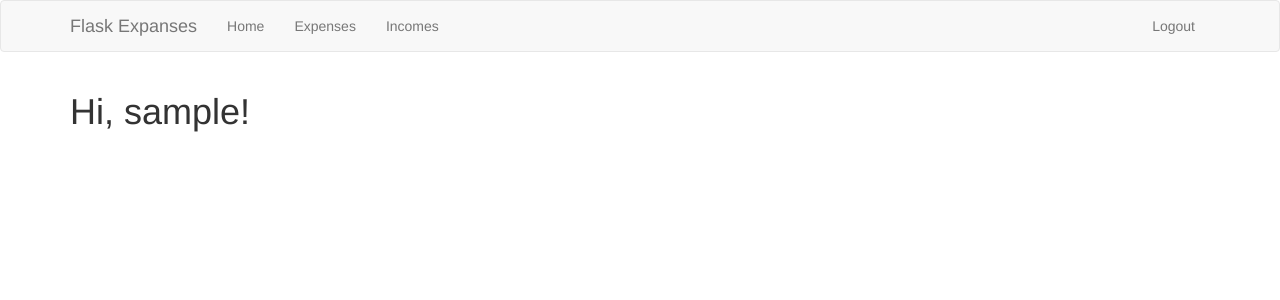
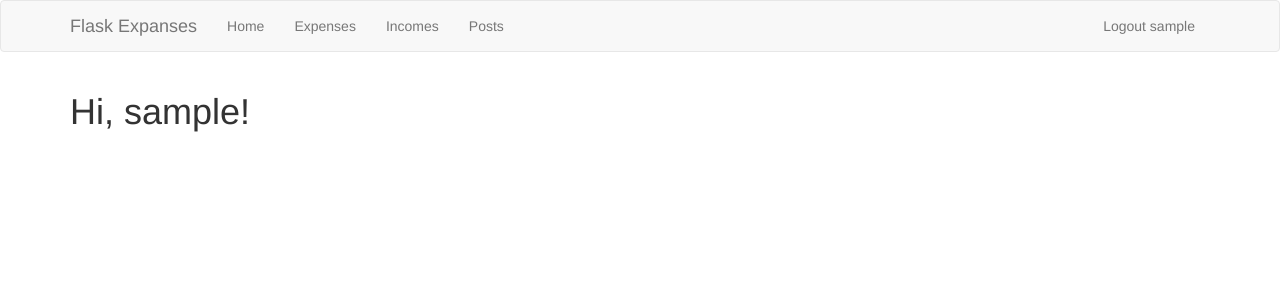
Before and after one commit to dkeza/flaskexpenses, a Flask app: page / in a window 1280 px wide. Shown: the top 300 px of the page. Run offline with Flask 2, Linux system fonts and the light colour scheme; the visitor is signed in with stand-in values (Sample User, id 1); data comes from the database, SQL or seed files in the repository; some libraries are stand-ins or nearby versions.

Commit message:
Add posts page. Show user name on nav bar.

```diff
--- a/app/routes.py
+++ b/app/routes.py
@@ -84,3 +84,8 @@ def expenses():
 @login_required
 def incomes():
     return render_template('incomes.html', title='Incomes')
+
+@app.route('/posts', methods=['GET', 'POST'])
+@login_required
+def posts():
+    return render_template('posts.html', title='Posts')
--- a/app/templates/base.html
+++ b/app/templates/base.html
@@ -33,12 +33,13 @@
                     <li><a href="{{ url_for('index') }}">Home</a></li>
                     <li><a href="{{ url_for('expenses') }}">Expenses</a></li>
                     <li><a href="{{ url_for('incomes') }}">Incomes</a></li>
+                    <li><a href="{{ url_for('posts') }}">Posts</a></li>
                 </ul>
                 <ul class="nav navbar-nav navbar-right">
                     {% if current_user.is_anonymous %}
                     <li><a href="{{ url_for('login') }}">Login</a></li>
                     {% else %}
-                    <li><a href="{{ url_for('logout') }}">Logout</a></li>
+                    <li><a href="{{ url_for('logout') }}">Logout {{ current_user.username }}</a></li>
                     {% endif %}
                 </ul>
             </div>
--- /dev/null
+++ b/app/templates/posts.html
@@ -0,0 +1,5 @@
+{% extends "base.html" %}
+
+{% block app_content %}
+<h1>Posts</h1>
+{% endblock %}
```
